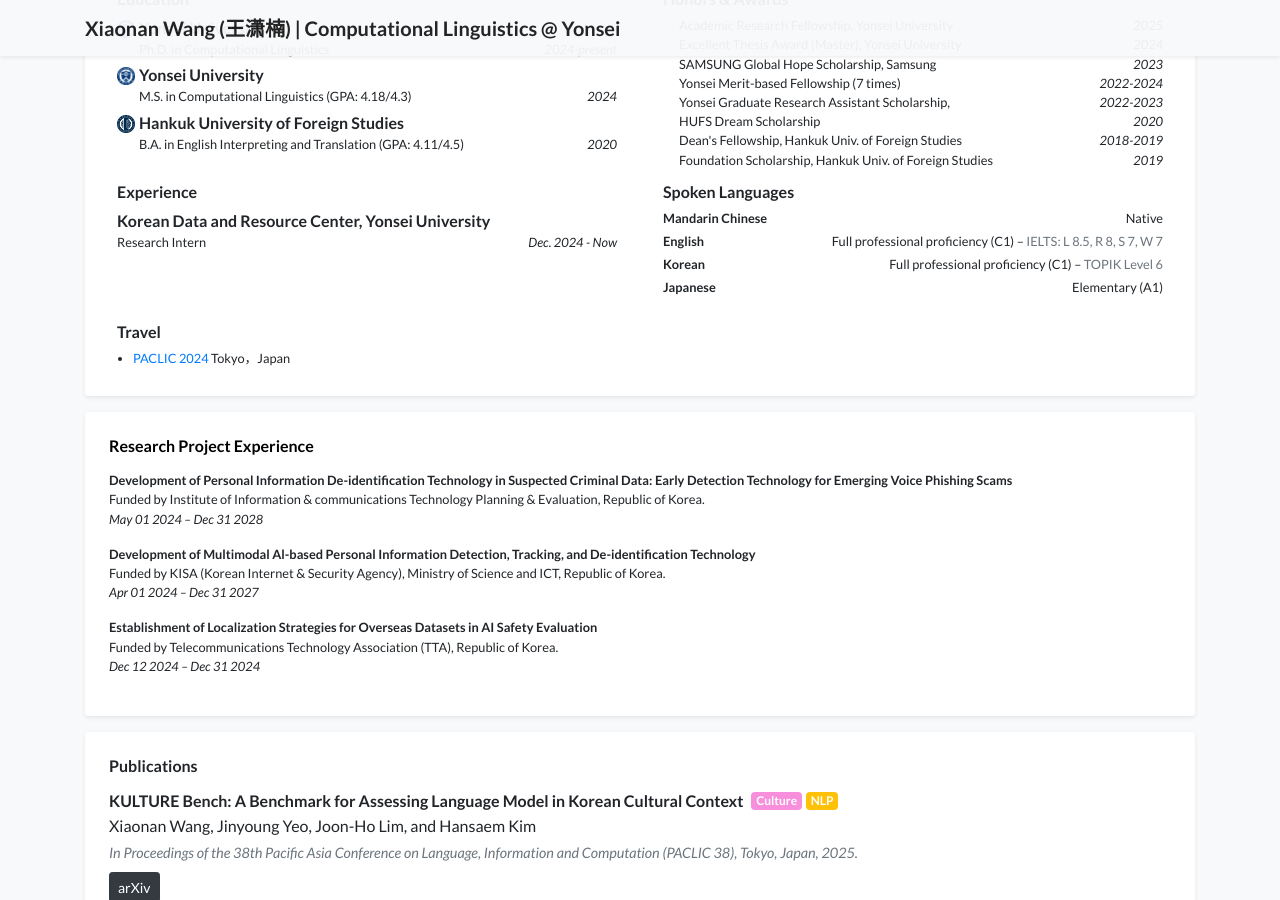
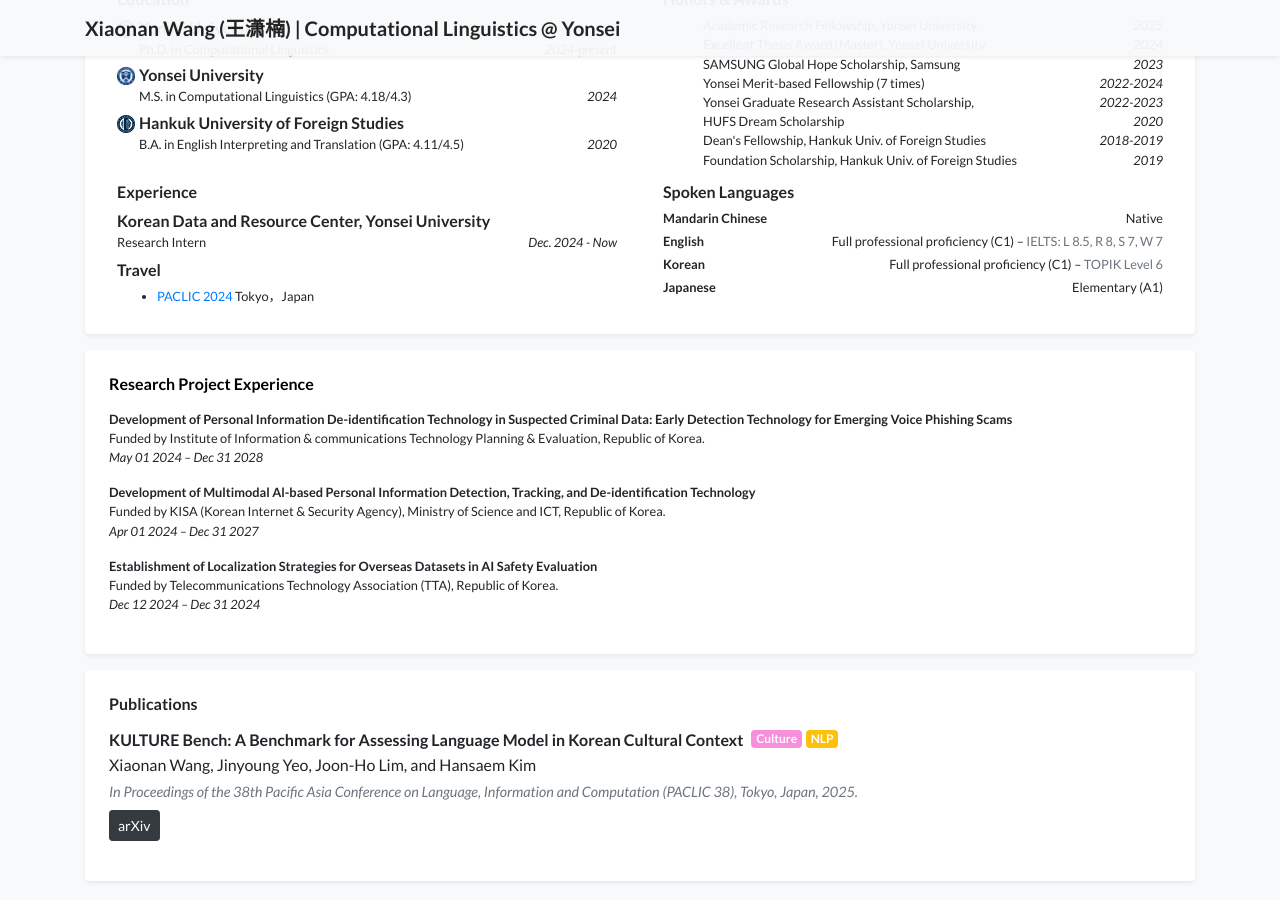
Before and after one commit to wangxiaonan-git/wangxiaonan-git.github.io, a Jekyll site: the page built from index.html, in a window 1280 px wide and 900 px high, scrolled down 512 px. Built offline with Jekyll 4.4.1, drawn with Linux system fonts in a browser that asks for light colours; a style sheet for code colours, icons or effects is not loaded.

Commit message:
Update experience_card.html

```diff
--- a/_includes/widgets/experience_card.html
+++ b/_includes/widgets/experience_card.html
@@ -30,7 +30,7 @@
           <div class="col-md-6">
             <div class="mx-2 my-1">
               <h6>Honors & Awards</h6>
-              <ul class="list small pl-3 mb-2">
+              <ul class="list small mb-2">
                 {% for item in site.data.profile.awards %}
                 <li class="d-flex justify-content-between">
                   <span>{{ item.name }}</span>
@@ -42,9 +42,9 @@
           </div>
           {% endif %}
 
-          <!-- 工作/实习 -->
-          {% if site.data.profile.experience %}
+          <!-- 实习 & Travel（并列） -->
           <div class="col-md-6">
+            {% if site.data.profile.experience %}
             <div class="mx-2 my-1">
               <h6>Experience</h6>
               <ul class="list-unstyled mb-2">
@@ -59,8 +59,19 @@
                 {% endfor %}
               </ul>
             </div>
+            {% endif %}
+
+            {% if site.data.profile.service %}
+            <div class="mx-2 my-1">
+              <h6>Travel</h6>
+              <ul class="list small mb-0">
+                {% for item in site.data.profile.service %}
+                <li>{{ item.name }}</li>
+                {% endfor %}
+              </ul>
+            </div>
+            {% endif %}
           </div>
-          {% endif %}
 
           <!-- 语言能力 -->
           {% if site.data.profile.spoken_languages %}
@@ -84,20 +95,6 @@
           </div>
           {% endif %}
 
-          <!-- Travel -->
-          {% if site.data.profile.service %}
-          <div class="col-md-6">
-            <div class="mx-2 my-1 mt-3">
-              <h6>Travel</h6>
-              <ul class="list small pl-3 mb-0">
-                {% for item in site.data.profile.service %}
-                <li>{{ item.name }}</li>
-                {% endfor %}
-              </ul>
-            </div>
-          </div>
-          {% endif %}
-
         </div>
       </div>
     </div>
```
